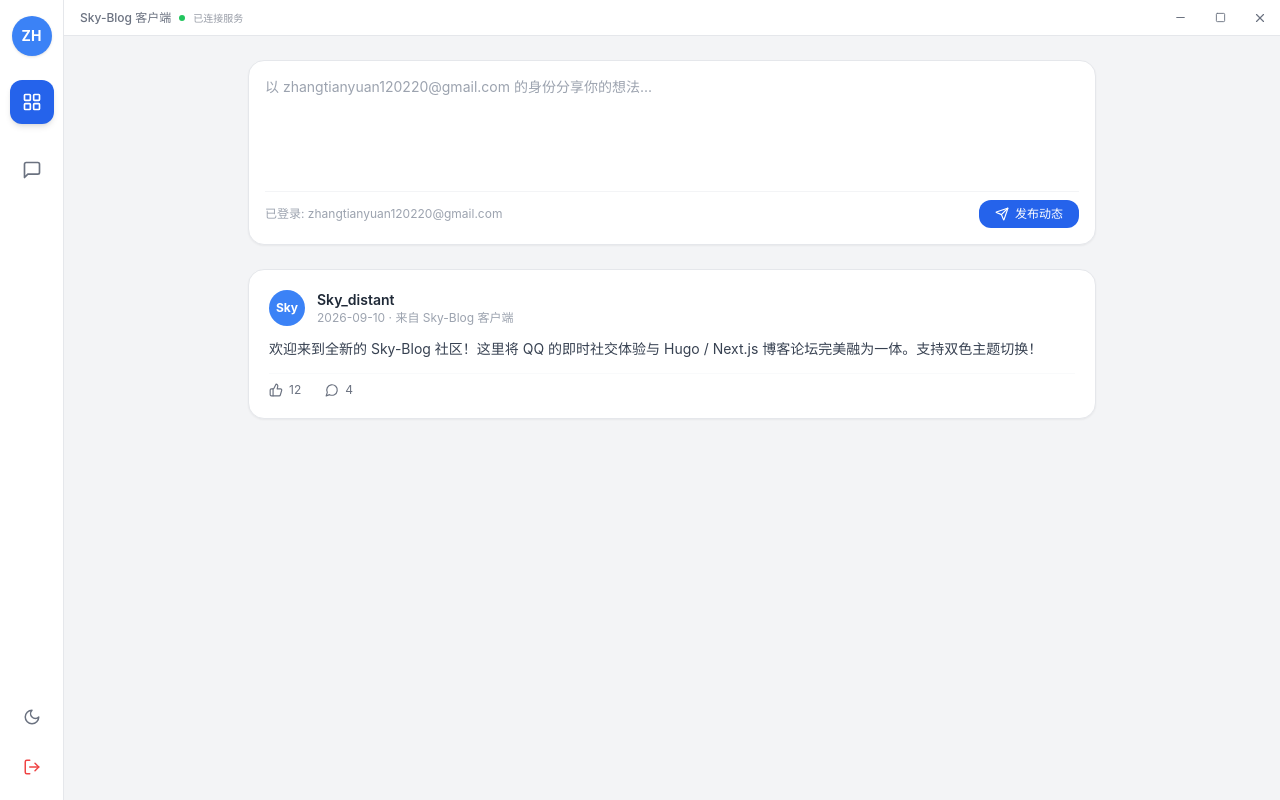
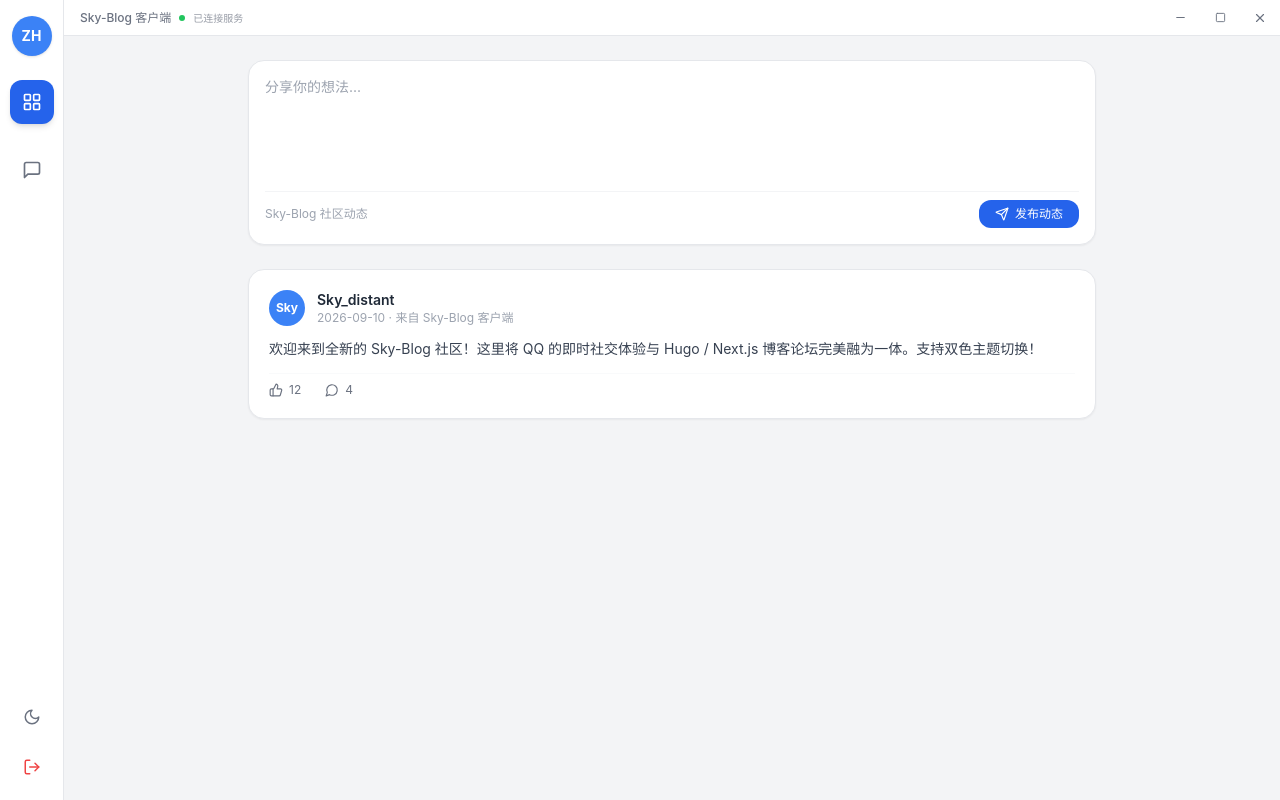
Before and after one commit to zhangtianyuan120220/sky-blog, a Next.js app: page / in a window 1280 px wide. Built offline with nearby package versions, Linux system fonts and the light colour scheme.

Commit message:
fix: commit icon files and complete tauri config

```diff
--- a/src-tauri/capabilities/default.json
+++ b/src-tauri/capabilities/default.json
@@ -1,7 +1,7 @@
 {
   "$schema": "../gen/schemas/desktop-schema.json",
   "identifier": "default",
-  "description": "Main window permissions for custom titlebar and dragging",
+  "description": "Permissions for custom titlebar and window controls",
   "windows": ["main"],
   "permissions": [
     "core:default",
--- a/src/app/page.tsx
+++ b/src/app/page.tsx
@@ -229,11 +229,11 @@
               <textarea
                 value={newPostContent}
                 onChange={(e) => setNewPostContent(e.target.value)}
-                placeholder="以 zhangtianyuan120220@gmail.com 的身份分享你的想法..."
+                placeholder="分享你的想法..."
                 className="w-full h-24 bg-transparent resize-none outline-none text-sm placeholder-gray-400"
               />
               <div className="flex items-center justify-between pt-2 border-t border-gray-100 dark:border-gray-800">
-                <span className="text-xs text-gray-400">已登录: zhangtianyuan120220@gmail.com</span>
+                <span className="text-xs text-gray-400">Sky-Blog 社区动态</span>
                 <button
                   onClick={handlePublishPost}
                   className="px-4 py-1.5 bg-blue-600 hover:bg-blue-700 text-white rounded-xl text-xs font-medium flex items-center gap-1.5 transition-colors cursor-pointer"
```
Also changed, not shown: src-tauri/tauri.conf.json (+9 -2 lines).
